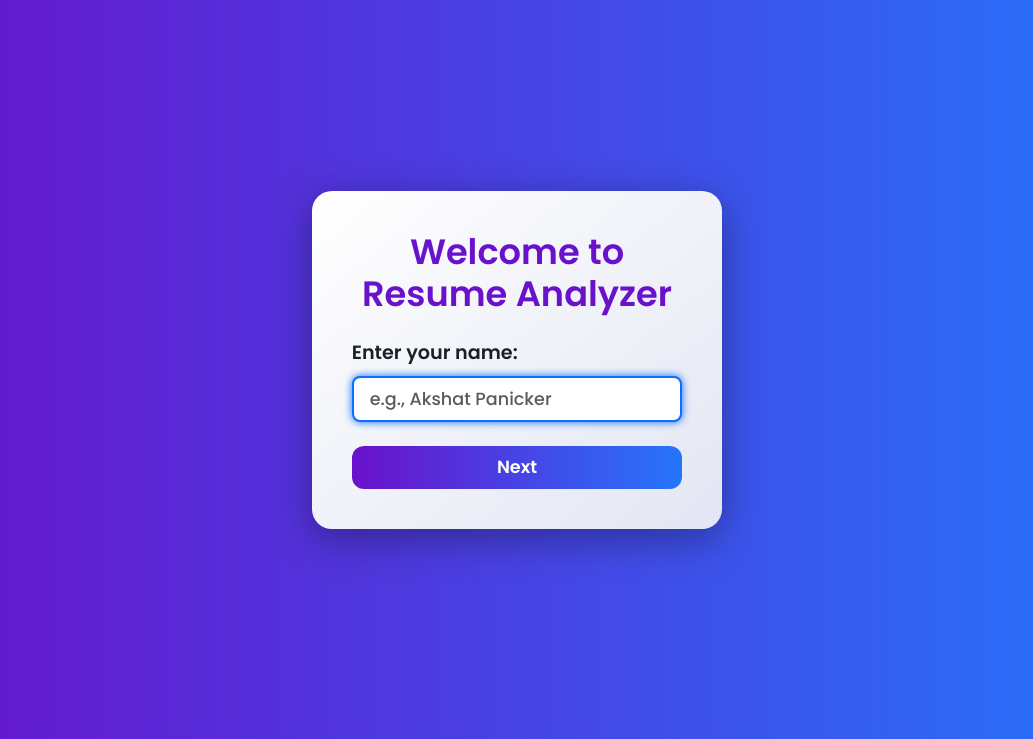
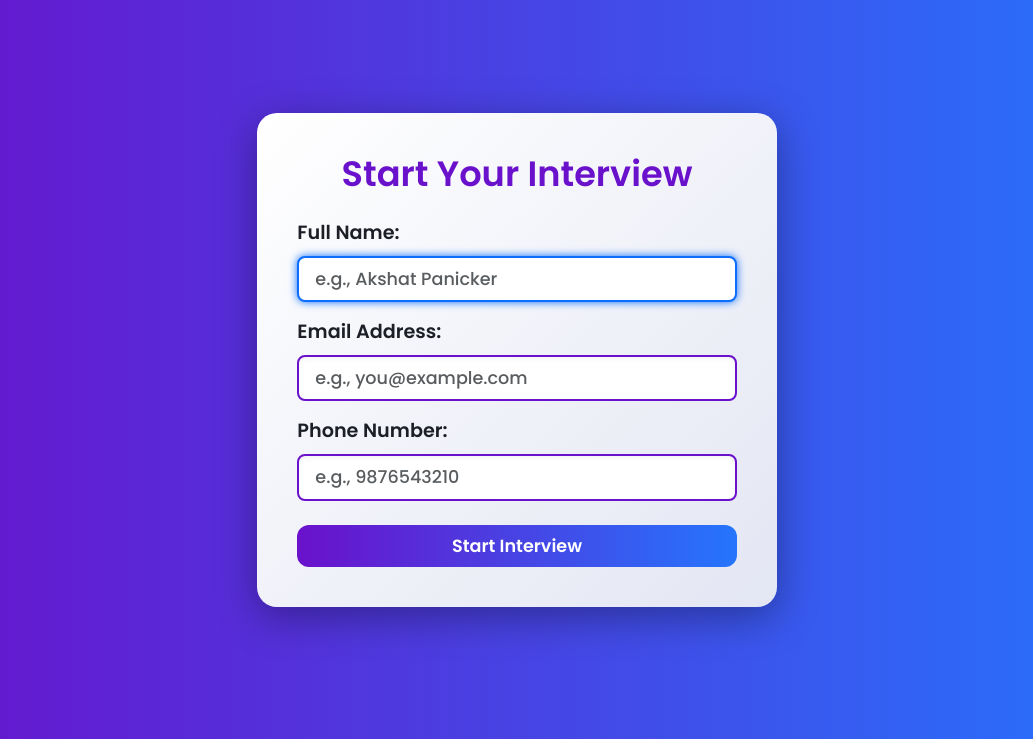
Before and after one commit to AkiiPanicker/Ser1, a Flask app: page / in a window 1280 px wide. Shown: the part 61-800 px from the top of the page, without its empty margins (123-1156 px from the left). Run offline with Flask 3, Linux system fonts and the light colour scheme.

Commit message:
Update page1.html

```diff
--- a/templates/page1.html
+++ b/templates/page1.html
@@ -51,15 +51,23 @@
 </style>
 
 <div class="row justify-content-center align-items-center" style="min-height: 90vh;">
-  <div class="col-md-6 col-lg-4 mt-n5">
+  <div class="col-md-6 col-lg-5">
     <div class="card-style">
-      <h2 class="text-center mb-4 fw-bold text-primary">Welcome to Resume Analyzer</h2>
+      <h2 class="text-center mb-4 fw-bold text-primary">Start Your Interview</h2>
       <form method="POST" action="{{ url_for('page1') }}">
-        <div class="mb-4">
-          <label for="candidate_name" class="form-label fw-semibold">Enter your name:</label>
+        <div class="mb-3">
+          <label for="candidate_name" class="form-label fw-semibold">Full Name:</label>
           <input type="text" id="candidate_name" name="candidate_name" class="form-control form-control-lg" placeholder="e.g., Akshat Panicker" required autofocus />
         </div>
-        <button type="submit" class="btn btn-custom btn-lg w-100">Next</button>
+        <div class="mb-3">
+          <label for="candidate_email" class="form-label fw-semibold">Email Address:</label>
+          <input type="email" id="candidate_email" name="candidate_email" class="form-control form-control-lg" placeholder="e.g., you@example.com" required />
+        </div>
+        <div class="mb-4">
+          <label for="candidate_phone" class="form-label fw-semibold">Phone Number:</label>
+          <input type="tel" id="candidate_phone" name="candidate_phone" class="form-control form-control-lg" placeholder="e.g., 9876543210" required pattern="[0-9]{10}" title="Please enter a 10-digit phone number without country code." />
+        </div>
+        <button type="submit" class="btn btn-custom btn-lg w-100">Start Interview</button>
       </form>
     </div>
   </div>
```
